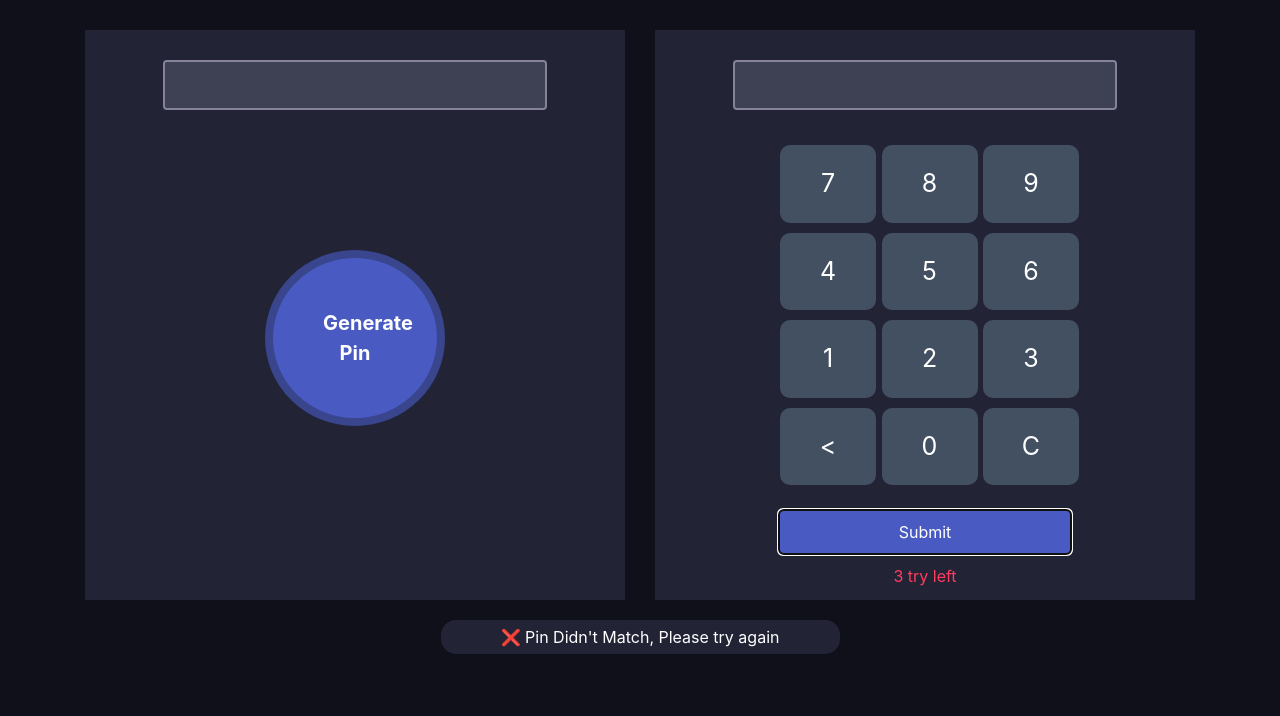
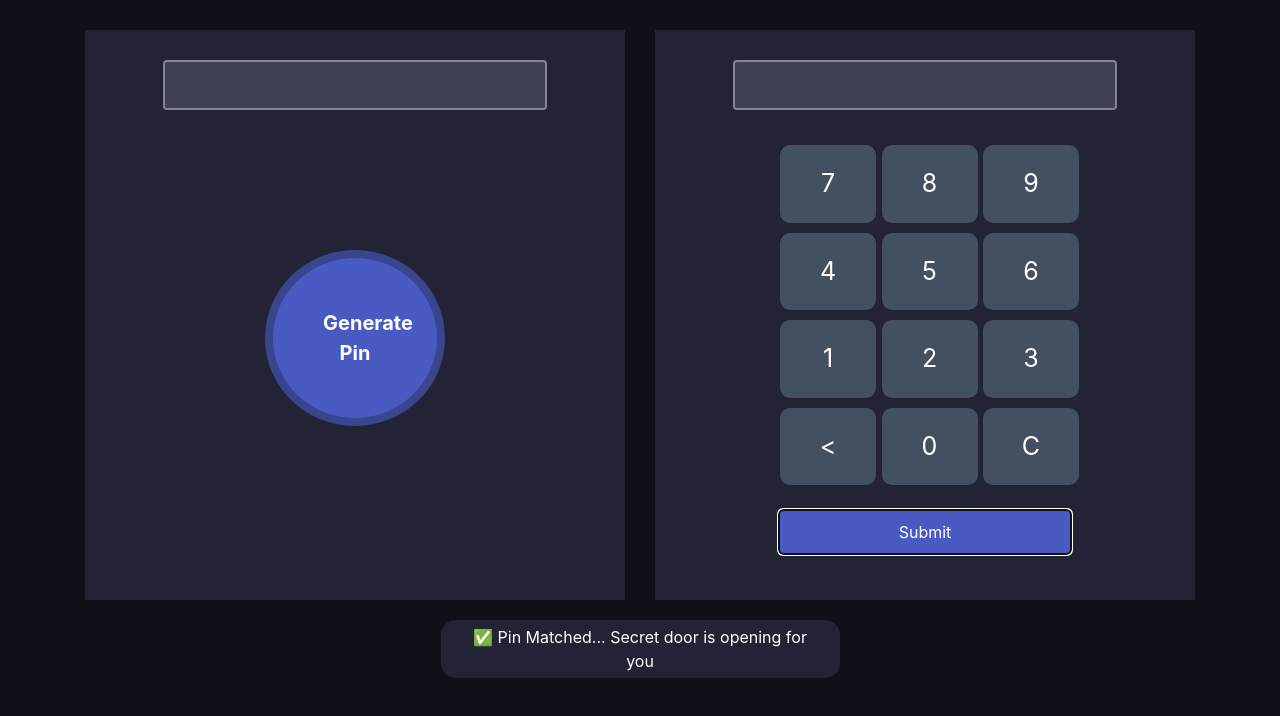
Before and after one commit to Mahadi92/pin-matche, a plain HTML site: page index.html in a window 1280 px wide. Both pictures are taken after a click on the button "Submit". Drawn offline with nearby package versions, Linux system fonts and the light colour scheme.

Commit message:
Pin-matche v-1.0.0

```diff
--- a/index.html
+++ b/index.html
@@ -47,7 +47,7 @@
                             </div>
                             <div>
                                 <button onclick="verifyPin()" type="submit" class="submit-btn">Submit</button>
-                                <p class="action-left">3 try left</p>
+                                <!-- <p class="action-left">3 try left</p> -->
                             </div>
                         </div>
                     </div>
--- a/script.js
+++ b/script.js
@@ -34,7 +34,7 @@ function verifyPin() {
     const pin = document.getElementById('random-value');
     const typedPin = document.getElementById('typed-input');
 
-    if (pin === typedPin) {
+    if (pin.value === typedPin.value) {
         displayMatchedResul('block', 'none')
     } else {
         displayMatchedResul('none', 'block')
```
